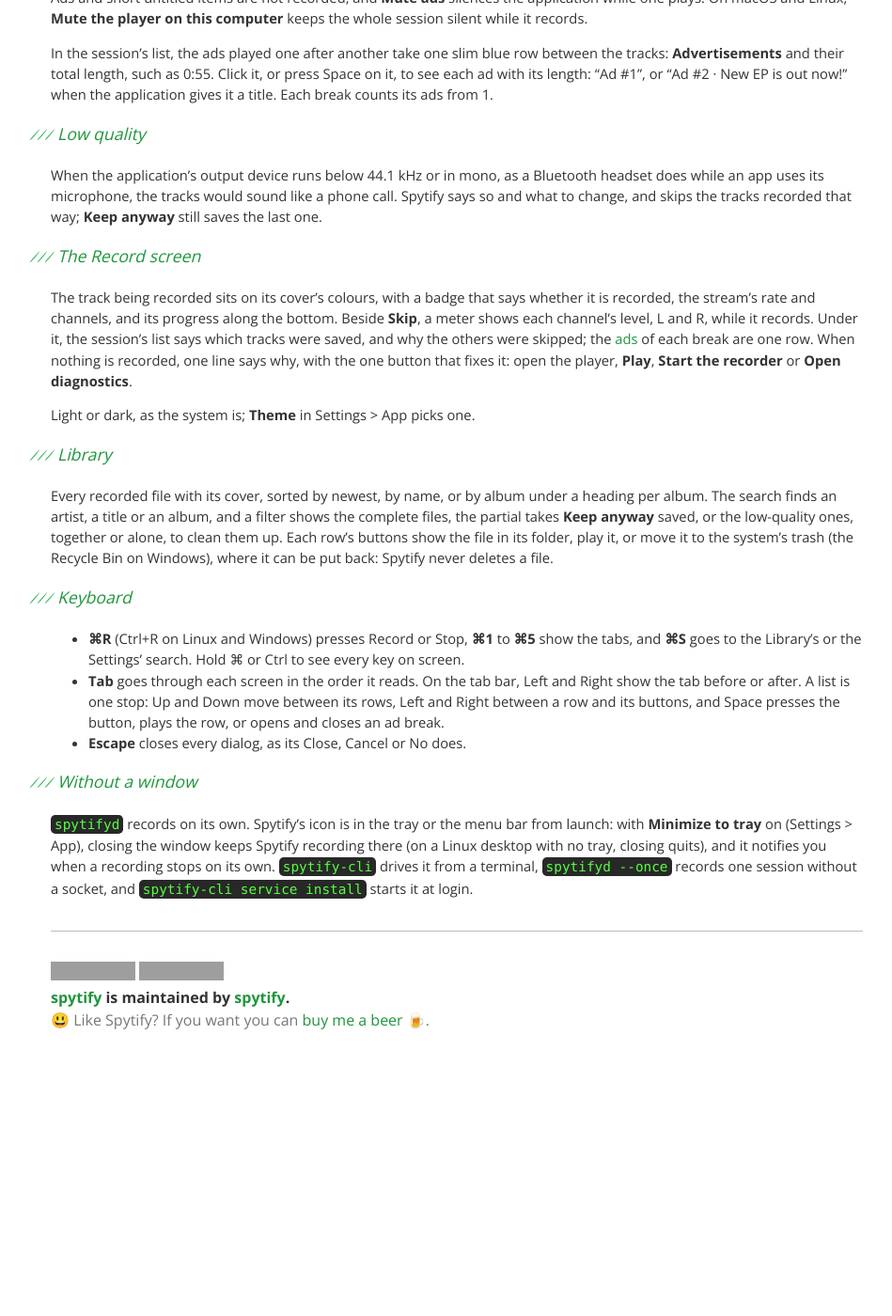
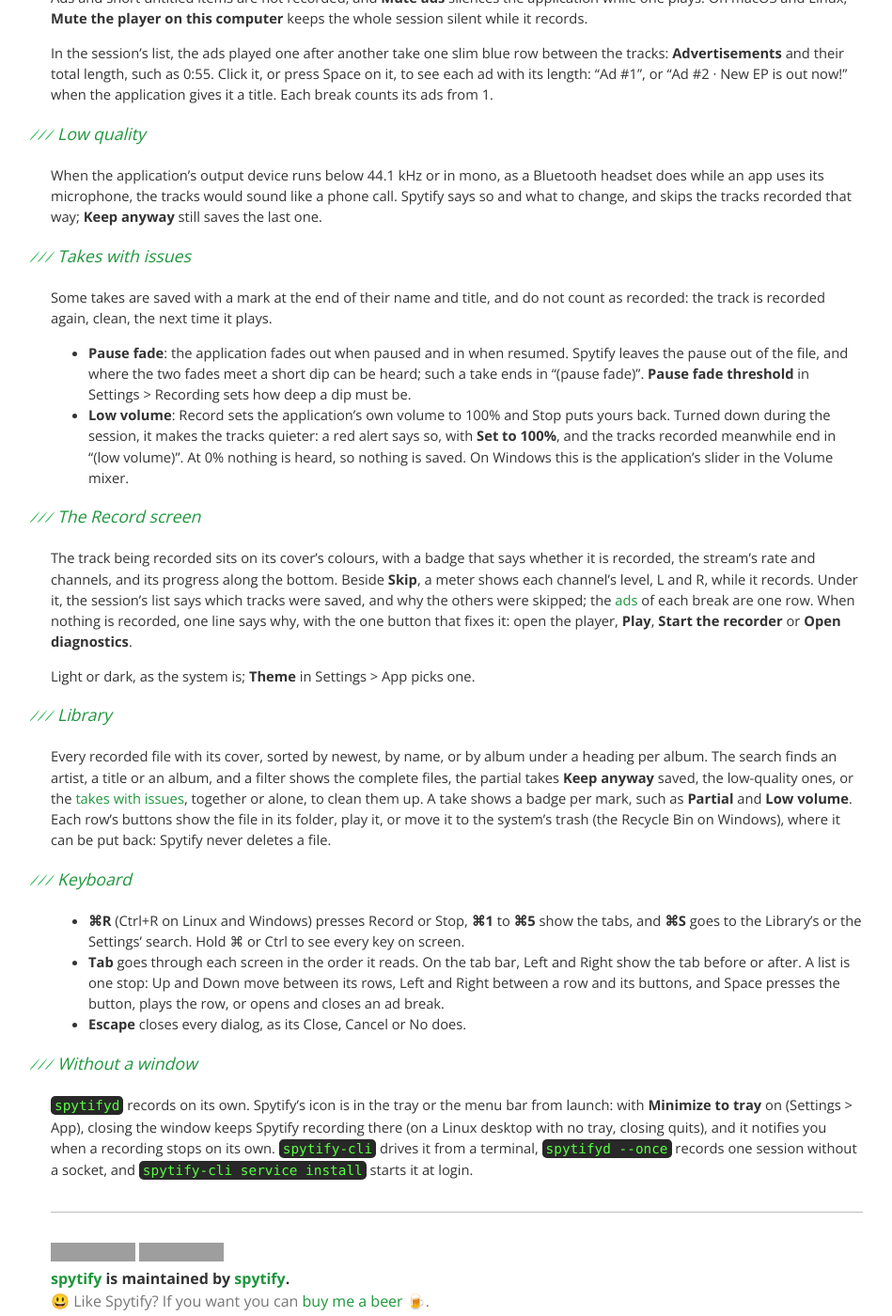
Before and after one commit to spytify/spytify, a Jekyll site: the page built from v2/features.md, in a window 1280 px wide and 1400 px high, scrolled down 1204 px. Shown: the whole window at 94% size, without its empty margins (154-1103 px from the left). Built offline with Jekyll 4.4.1, drawn with Linux system fonts in a browser that asks for light colours; before the commit the page ends 2333 px from its top, so only the background shows below that; grey boxes are pictures that could not be loaded.

Commit message:
v2 docs: takes with issues, pause fade and low volume (#755)
- features.md: a "Takes with issues" section. A pause fade (#678) and a
  low volume (#755) are saved marked and leave the track unrecorded;
  the low volume alert offers Set to 100%, and at 0% nothing is saved.
- features.md, Library: the filter's takes with issues, and a badge per
  mark.
- The protocol include, regenerated from main: player.control's
  full_volume, error's volume, track.finished's low_volume.

Co-Authored-By: Claude Haiku 5.5 <noreply@anthropic.com>

```diff
--- a/v2/features.md
+++ b/v2/features.md
@@ -39,6 +39,13 @@ In the session's list, the ads played one after another take one slim blue row b
 
 When the application's output device runs below 44.1 kHz or in mono, as a Bluetooth headset does while an app uses its microphone, the tracks would sound like a phone call. Spytify says so and what to change, and skips the tracks recorded that way; **Keep anyway** still saves the last one.
 
+### [Takes with issues](#issues)
+
+Some takes are saved with a mark at the end of their name and title, and do not count as recorded: the track is recorded again, clean, the next time it plays.
+
+- **Pause fade**: the application fades out when paused and in when resumed. Spytify leaves the pause out of the file, and where the two fades meet a short dip can be heard; such a take ends in "(pause fade)". **Pause fade threshold** in Settings > Recording sets how deep a dip must be.
+- **Low volume**: Record sets the application's own volume to 100% and Stop puts yours back. Turned down during the session, it makes the tracks quieter: a red alert says so, with **Set to 100%**, and the tracks recorded meanwhile end in "(low volume)". At 0% nothing is heard, so nothing is saved. On Windows this is the application's slider in the Volume mixer.
+
 ### [The Record screen](#record-screen)
 
 The track being recorded sits on its cover's colours, with a badge that says whether it is recorded, the stream's rate and channels, and its progress along the bottom. Beside **Skip**, a meter shows each channel's level, L and R, while it records. Under it, the session's list says which tracks were saved, and why the others were skipped; the [ads](#ads) of each break are one row. When nothing is recorded, one line says why, with the one button that fixes it: open the player, **Play**, **Start the recorder** or **Open diagnostics**.
@@ -47,7 +54,7 @@ Light or dark, as the system is; **Theme** in Settings > App picks one.
 
 ### [Library](#library)
 
-Every recorded file with its cover, sorted by newest, by name, or by album under a heading per album. The search finds an artist, a title or an album, and a filter shows the complete files, the partial takes **Keep anyway** saved, or the low-quality ones, together or alone, to clean them up. Each row's buttons show the file in its folder, play it, or move it to the system's trash (the Recycle Bin on Windows), where it can be put back: Spytify never deletes a file.
+Every recorded file with its cover, sorted by newest, by name, or by album under a heading per album. The search finds an artist, a title or an album, and a filter shows the complete files, the partial takes **Keep anyway** saved, the low-quality ones, or the [takes with issues](#issues), together or alone, to clean them up. A take shows a badge per mark, such as **Partial** and **Low volume**. Each row's buttons show the file in its folder, play it, or move it to the system's trash (the Recycle Bin on Windows), where it can be put back: Spytify never deletes a file.
 
 ### [Keyboard](#keyboard)
 
```
Also changed, not shown: _includes/v2-protocol.md (+4 -2 lines).
